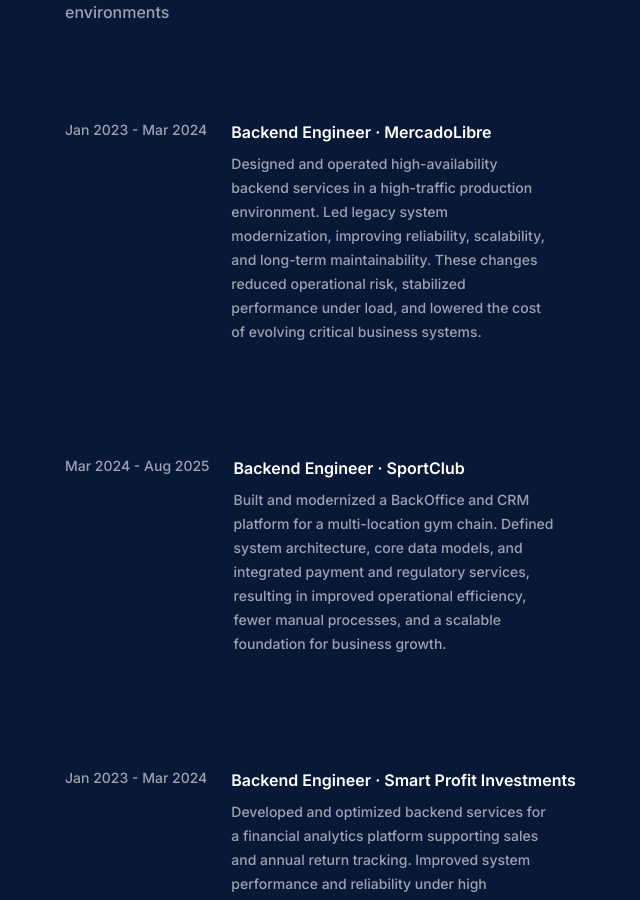
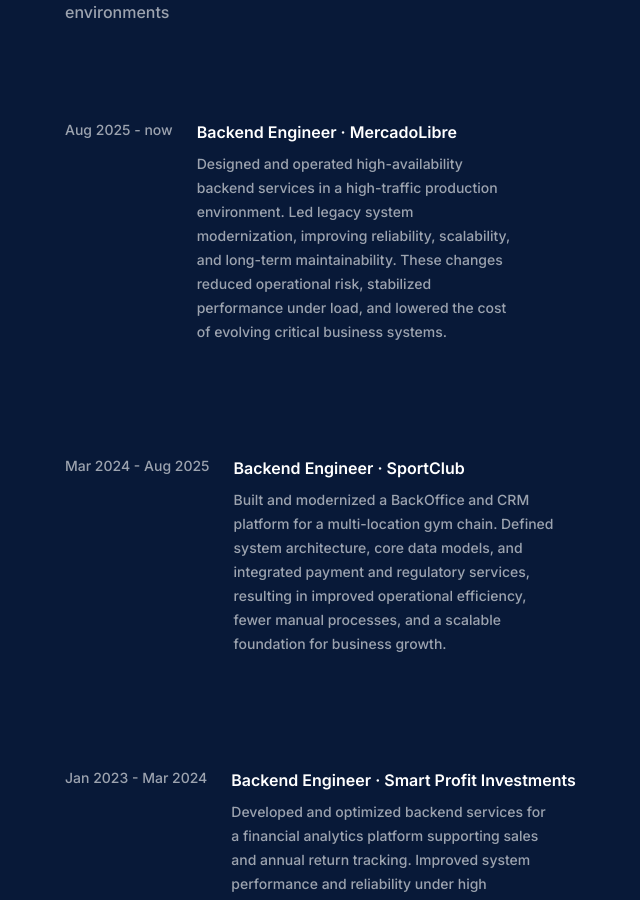
Before and after one commit to ivanmacedonio/portfoliov2, a React (Vite) app: page / in a window 1280 px wide. Shown: the part 1660-2560 px from the top of the page, without its empty margins (575-1215 px from the left). Built offline with nearby package versions, Linux system fonts and the light colour scheme.

Commit message:
fix date

```diff
--- a/src/components/Experience.jsx
+++ b/src/components/Experience.jsx
@@ -4,7 +4,7 @@
 export const Experience = () => {
   const experienceList = [
     {
-      date: "Jan 2023 - Mar 2024",
+      date: "Aug 2025 - now",
       title: "Backend Engineer",
       enterprice: "MercadoLibre",
       description: "Designed and operated high-availability backend services in a high-traffic production environment. Led legacy system modernization, improving reliability, scalability, and long-term maintainability. These changes reduced operational risk, stabilized performance under load, and lowered the cost of evolving critical business systems.",
```
